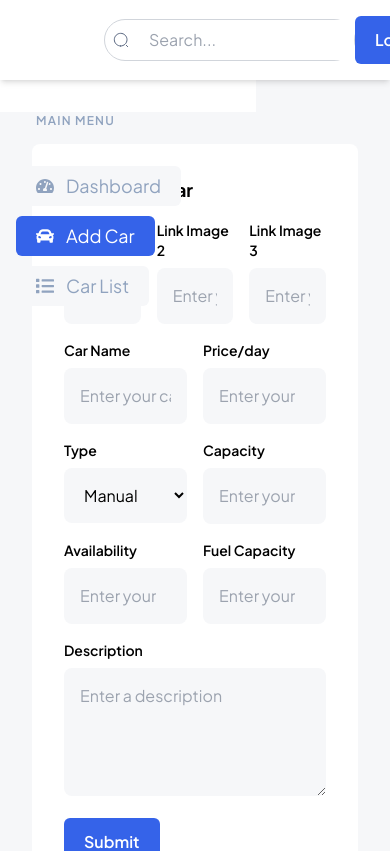
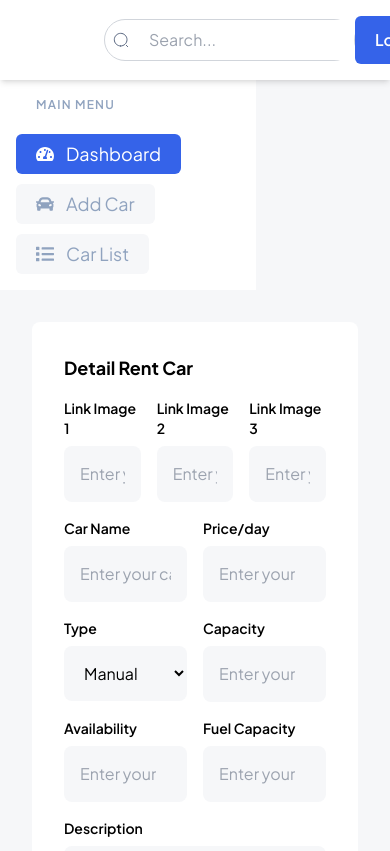
Before and after one commit to jearsevan101/PAW-Kelompok-11, a Next.js app in the folder frontend/: page /admin/add-car in a window 390 px wide. Shown: the top 851 px of the page. Built offline with nearby package versions, Linux system fonts and the light colour scheme.

Commit message:
feat: responsivity for side bar

```diff
--- a/frontend/components/SideBar.js
+++ b/frontend/components/SideBar.js
@@ -1,87 +1,30 @@
-import { FaCar, FaList, FaTachometerAlt } from "react-icons/fa";
-import { useState, useEffect } from "react";
-import Link from "next/link";
-import { useRouter } from "next/router";
-
-const SideButton = ({ children, selected, icon, ...props }) => {
-  return (
-    <button
-      className={`${
-        selected
-          ? "bg-c-primary flex flex-row items-center text-white w-full sm:w-48 h-10 font-regular px-5 py-2 rounded-md hover:opacity-90 focus:outline-none focus:ring text-left text-lg sm:text-base"
-          : "bg-c-light-grey flex flex-row items-center text-c-text-grey w-full sm:w-48 h-10 font-regular px-5 py-2 rounded-md hover:opacity-90 focus:outline-none focus:ring text-left text-lg sm:text-base"
-      }`}
-      {...props}
-      aria-current={selected ? "page" : undefined}>
-      {icon}
-      <span className="ml-3">{children}</span>
-    </button>
-  );
-};
+import { FaCar, FaList, FaTachometerAlt } from 'react-icons/fa';
+import { useState } from 'react';
+import Link from 'next/link';
+import SideButton from './SideButton';
 
 const SideBar = () => {
-  const [selectedButton, setSelectedButton] = useState("dashboard");
+  const [selectedButton, setSelectedButton] = useState('dashboard');
   const icons = {
-    dashboard: <FaTachometerAlt />,
-    "add-car": <FaCar />,
-    "list-car": <FaList />,
+      'dashboard': <FaTachometerAlt />,
+      'add-car': <FaCar />,
+      'list-car': <FaList />
   };
-
-  const menuItems = [
-    {
-      id: "dashboard",
-      label: "Dashboard",
-      link: "./dashboard",
-      actualLink: "/admin/dashboard",
-    },
-    {
-      id: "add-car",
-      label: "Add Car",
-      link: "./add-car",
-      actualLink: "/admin/add-car",
-    },
-    {
-      id: "list-car",
-      label: "Car List",
-      link: "./list-car",
-      actualLink: "/admin/list-car",
-    },
-  ];
-
-  const router = useRouter();
-
-  useEffect(() => {
-    const currentRoute = router.asPath;
-    const selectedItem = menuItems.find(
-      (item) => currentRoute === item.actualLink
-    );
-    console.log("Selected Item:", selectedItem);
-    if (selectedItem) {
-      setSelectedButton(selectedItem.id);
-    }
-  }, [router.asPath]);
-
   return (
-    <div className="fixed top-0 left-0 bg-primary-0 w-64 h-full text-justify text-lightsteelblue-100 flex flex-col p-4 overflow-hidden mt-[96px]">
+    <div className="object-cover relative w-full sm:w-[250px] h-[screen] overflow-hidden bg-[#FFFFFF]">
       <h2 className="font-semibold text-c-text-grey text-[12px] px-5 tracking-widest mb-4">
-        MAIN MENU
+            MAIN MENU
       </h2>
       <div className="flex flex-col items-start justify-start gap-[10px] text-base text-secondary-300 mt-5">
-        {menuItems.map((item) => (
-          <Link key={item.id} href={item.link}>
-            <SideButton
-              icon={icons[item.id]}
-              selected={selectedButton === item.id}
-              onClick={() => setSelectedButton(item.id)}>
-              {item.label}
-            </SideButton>
-          </Link>
-        ))}
-      </div>
-      <div className="mt-auto mb-4 flex flex-row items-center justify-start gap-[12px] text-base text-secondary-300">
-        <div className="relative tracking-[-0.02em] leading-[150%] font-medium flex items-center w-[68px] h-7 shrink-0">
-          Log Out
-        </div>
+        <Link href="./dashboard">
+            <SideButton icon={icons['dashboard']} selected={selectedButton === 'dashboard'} onClick={() => setSelectedButton('dashboard')}>Dashboard</SideButton>
+        </Link>
+        <Link href="./add-car">
+          <SideButton icon={icons['add-car']} selected={selectedButton === 'add-car'} onClick={() => setSelectedButton('add-car')}>Add Car</SideButton>
+        </Link>
+        <Link href="./list-car">
+          <SideButton icon={icons['list-car']} selected={selectedButton === 'list-car'} onClick={() => setSelectedButton('list-car')}>Car List</SideButton>
+        </Link>
       </div>
     </div>
   );
```
